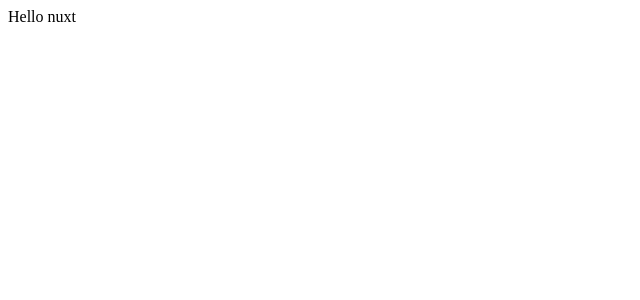
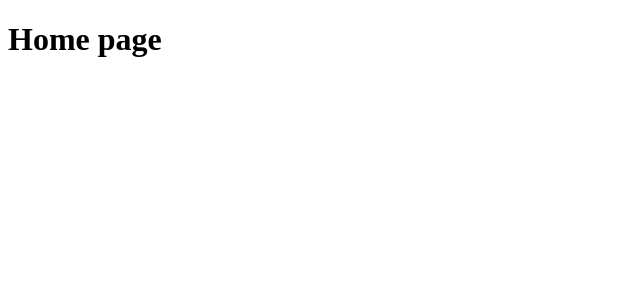
Before and after one commit to d4ndres/nuxt3-fundamentals, a Nuxt app: page / in a window 1280 px wide. Shown: the top 300 px of the page, without its empty margins (0-640 px from the left). Built offline with nearby package versions, Linux system fonts and the light colour scheme.

Commit message:
file based ruting in nuxt

```diff
--- a/app.vue
+++ b/app.vue
@@ -1,5 +1,5 @@
 <template>
   <div>
-    Hello nuxt
+    <NuxtPage />
   </div>
 </template>
--- /dev/null
+++ b/pages/index.vue
@@ -0,0 +1,9 @@
+<script lang="ts" setup></script>
+
+<template>
+  <div>
+    <h1>Home page</h1>
+  </div>
+</template>
+
+<style scoped></style>
--- /dev/null
+++ b/pages/movies/index.vue
@@ -0,0 +1,9 @@
+<script lang="ts" setup></script>
+
+<template>
+  <div>
+    Page: <strong>movies</strong>
+  </div>
+</template>
+
+<style scoped></style>
```
